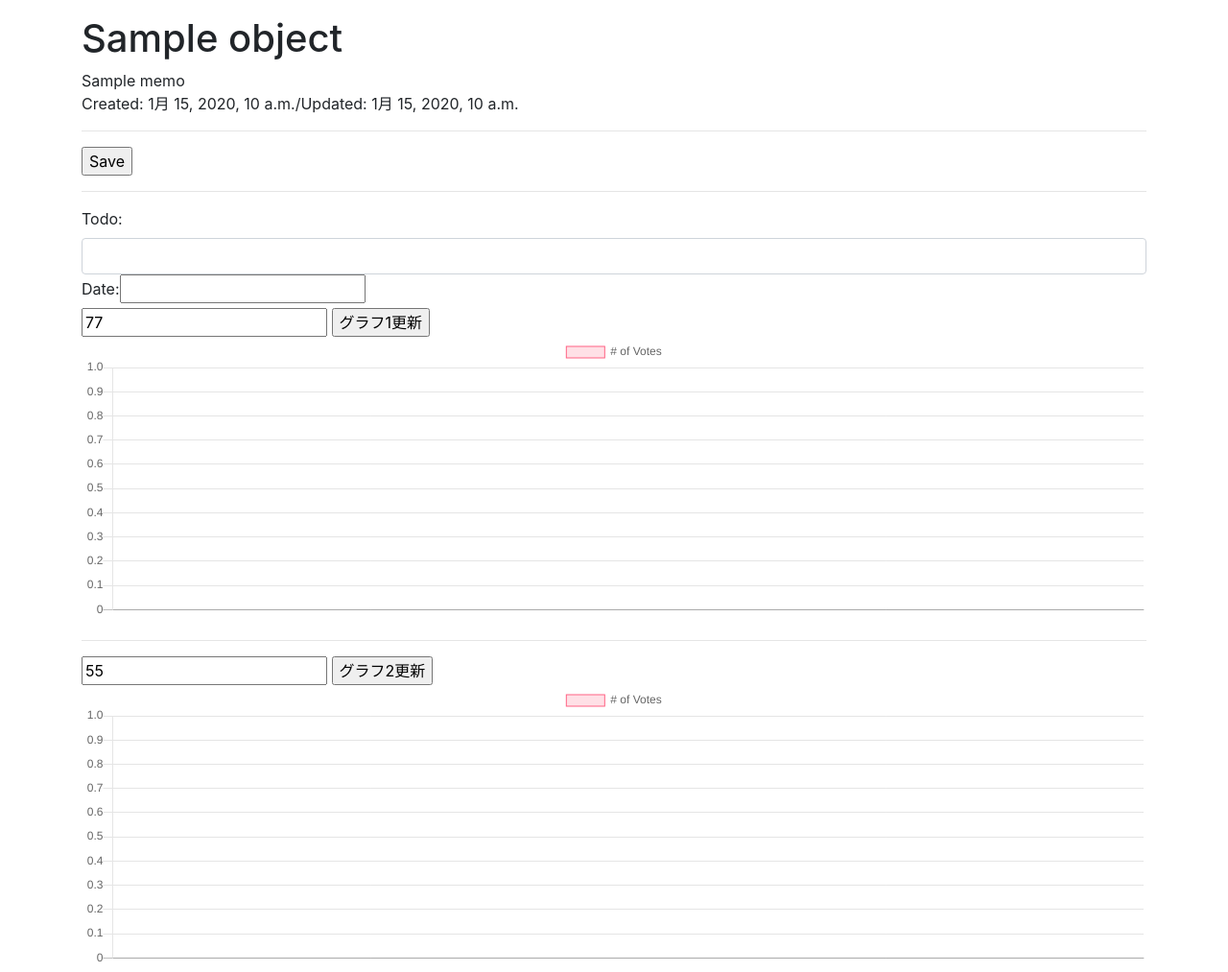
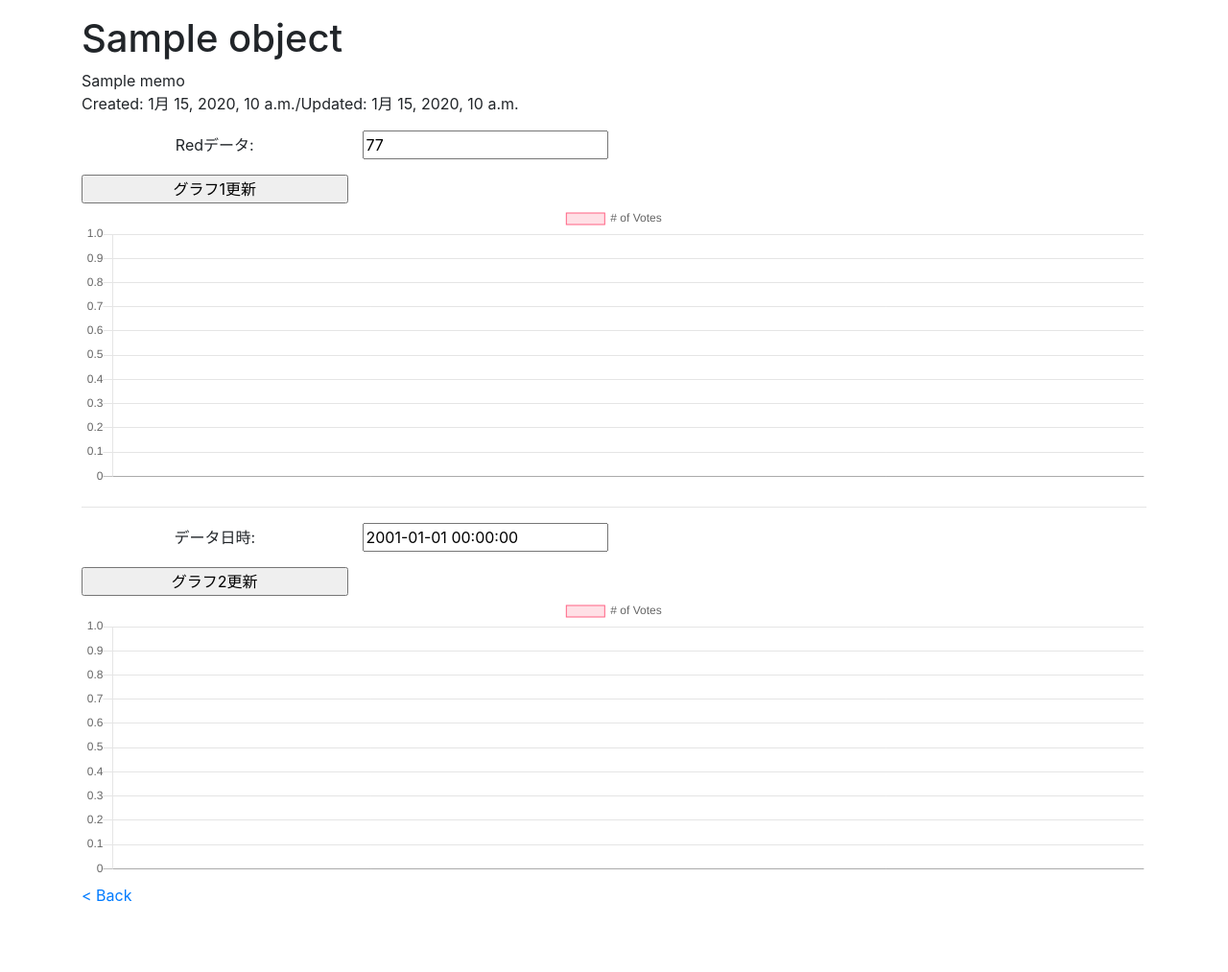
Before and after one commit to kzmrt/agreOne, a Django app: template monitor/templates/monitor/detail.html in a window 1280 px wide. Shown: the part 64-1077 px from the top of the page at 96% size. After the commit the page ends 1004 px from the top, so only its background shows below. Run offline with Django 3.2, Linux system fonts and the light colour scheme; tables that the repository leaves empty hold one stand-in row (values such as "Sample post"); the template is opened without the code that fills it: values that come from a table or form of the project are taken from there, most other values are stand-ins (such as "Sample title", 1, 10 or a date in 2020); parts of the project's set-up code (start-up, migrations or seed data) failed here and were passed over; some libraries are stand-ins or nearby versions.

Commit message:
日時入力formを追加。

```diff
--- a/monitor/forms.py
+++ b/monitor/forms.py
@@ -2,6 +2,7 @@
 from .models import Greenhouse
 import bootstrap_datepicker_plus as datetimepicker
 from bootstrap_datepicker_plus import DatePickerInput
+from datetime import datetime as dt, timedelta
 
 
 class GreenhouseForm(forms.ModelForm):
@@ -23,10 +24,35 @@
         }
 
 
-class ToDoForm(forms.Form):
-    todo = forms.CharField(
-        widget=forms.TextInput(attrs={"class": "form-control"})
+class SampleForm(forms.Form):
+
+    start_date = forms.DateField(
+        label='開始日時',
+        widget=datetimepicker.DateTimePickerInput(
+            format='%Y/%m/%d %H:%M:%S',
+            #attrs={'readonly': 'true'}, # テキストボックス直接入力不可
+            #attrs={'class': 'form-control'},
+            options={
+                'locale': 'ja',
+                'dayViewHeaderFormat': 'YYYY年 MMMM',
+                'ignoreReadonly': True,
+                'allowInputToggle': True,
+                'minDate': '2018/10/22', # 最小日時（データ取得開始日）
+            }
+        ).start_of('term'),
     )
-    date = forms.DateField(
-        widget=DatePickerInput(format='%m/%d/%Y')
+    end_date = forms.DateField(
+        label='終了日時',
+        initial=dt.now().strftime('%Y/%m/%d %H:%M:%S'),  # 初期値
+        widget=datetimepicker.DateTimePickerInput(
+            format='%Y/%m/%d %H:%M:%S',
+            #attrs={'readonly': 'true'}, # テキストボックス直接入力不可
+            options={
+                'locale': 'ja',
+                'dayViewHeaderFormat': 'YYYY年 MMMM',
+                'ignoreReadonly': True,
+                'allowInputToggle': True,
+                'maxDate': (dt.now() + timedelta(days = 1)).strftime('%Y/%m/%d %H:%M:%S'),  # 最大日時（翌日）
+            }
+        ).end_of('term'),
     )
--- a/monitor/templates/monitor/detail.html
+++ b/monitor/templates/monitor/detail.html
@@ -14,24 +14,18 @@
     <script src="https://cdnjs.cloudflare.com/ajax/libs/popper.js/1.14.0/umd/popper.min.js" integrity="sha384-cs/chFZiN24E4KMATLdqdvsezGxaGsi4hLGOzlXwp5UZB1LY//20VyM2taTB4QvJ" crossorigin="anonymous"></script>
     <script src="https://stackpath.bootstrapcdn.com/bootstrap/4.1.0/js/bootstrap.min.js" integrity="sha384-uefMccjFJAIv6A+rW+L4AHf99KvxDjWSu1z9VI8SKNVmz4sk7buKt/6v9KI65qnm" crossorigin="anonymous"></script>
 
-    <!-- GreenhouseFormのテスト -->
-    {% load bootstrap4 %}
-    {% bootstrap_css %}
-    {% bootstrap_javascript jquery='full' %}
-    <hr>
-    {{ form.media }}
-    <form method="post">{% csrf_token %}
-        {% bootstrap_form form %}
-        <input type="submit" value="Save">
-    </form>
-    <hr>
-    {{ sample_form }}
 
 
     <form id="graph1" name="name_form" action="{% url 'monitor:chart' object.pk %}" method="POST">
         {% csrf_token %}
-        <input type="text" id="id_input_data" name="input_data" value="77">
-        <input type="submit" id="button1" name="button1" value="グラフ1更新">
+
+        <div class="form-group form-inline">
+            <label class="col-sm-3 control-label">Redデータ:</label>
+            <div class="col-sm-9">
+                <input type="text" id="id_input_data" name="input_data" value="77">
+            </div>
+        </div>
+        <input class="col-sm-3" type="submit" id="button1" name="button1" value="グラフ1更新">
     </form>
 
     <tbody>
@@ -43,8 +37,16 @@
 
     <form id="graph2" name="name_form2" action="{% url 'monitor:plot' object.pk %}" method="POST">
         {% csrf_token %}
-        <input type="text" id="id_input_data" name="input_data" value="55">
-        <input type="submit" id="button2" name="button2" value="グラフ2更新">
+
+        {% for field in sample_form %}
+            <div class="form-group form-inline">
+                <label class="col-sm-3 control-label">{{ field.label }}:</label>
+                <div class="col-sm-9">
+                    {{ field }}
+                </div>
+            </div>
+        {% endfor %}
+        <input class="col-sm-3" type="submit" id="button2" name="button2" value="グラフ2更新">
     </form>
 
     <tbody>
--- a/templates/base.html
+++ b/templates/base.html
@@ -4,8 +4,17 @@
 <head>
     <meta charset="utf-8">
     <meta name="viewport" content="width=device-width, initial-scale=1">
+
+    <!-- 日時入力用 -->
+    {% load bootstrap4 %}
+    {% bootstrap_css %}
+    {% bootstrap_javascript jquery='full' %}
+    {{ form.media }}
+    <!-- 日時入力用 -->
+
     <link href="https://fonts.googleapis.com/css?family=Open+Sans" rel="stylesheet">
     <link href="{% static 'css/style.css' %}" rel="stylesheet">
+
     <title>{% if request.path != '/' %}{% block title %}{% endblock %} | {% endif %}Blog App with Auth | Django2 Tutorial</title>
 </head>
 <body>
```
Also changed, not shown: monitor/views.py (+7 -6 lines).
